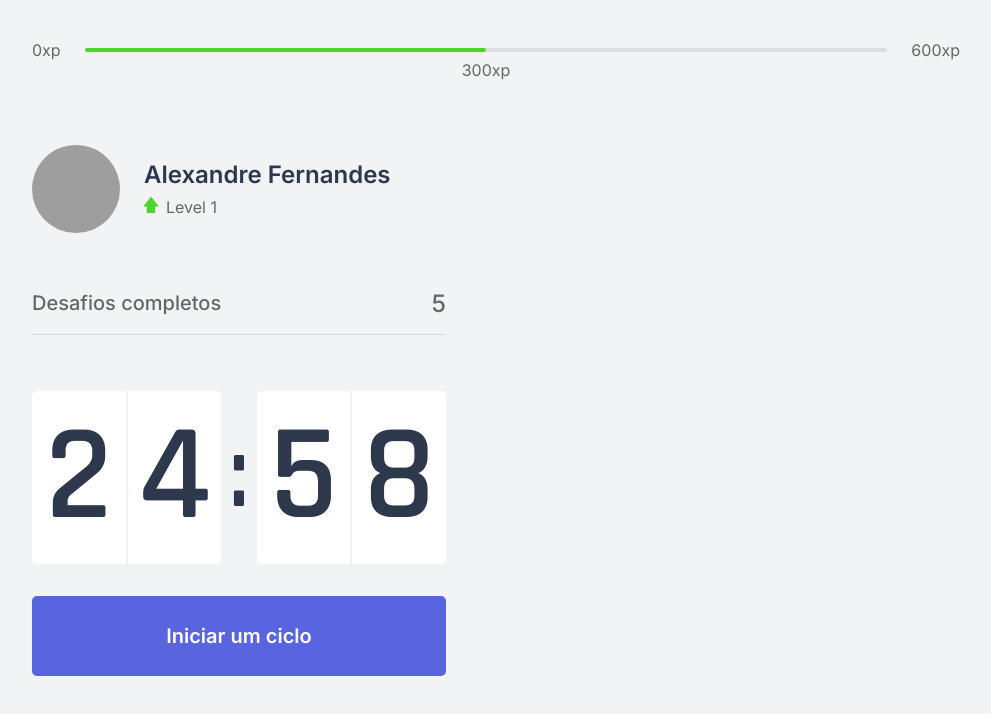
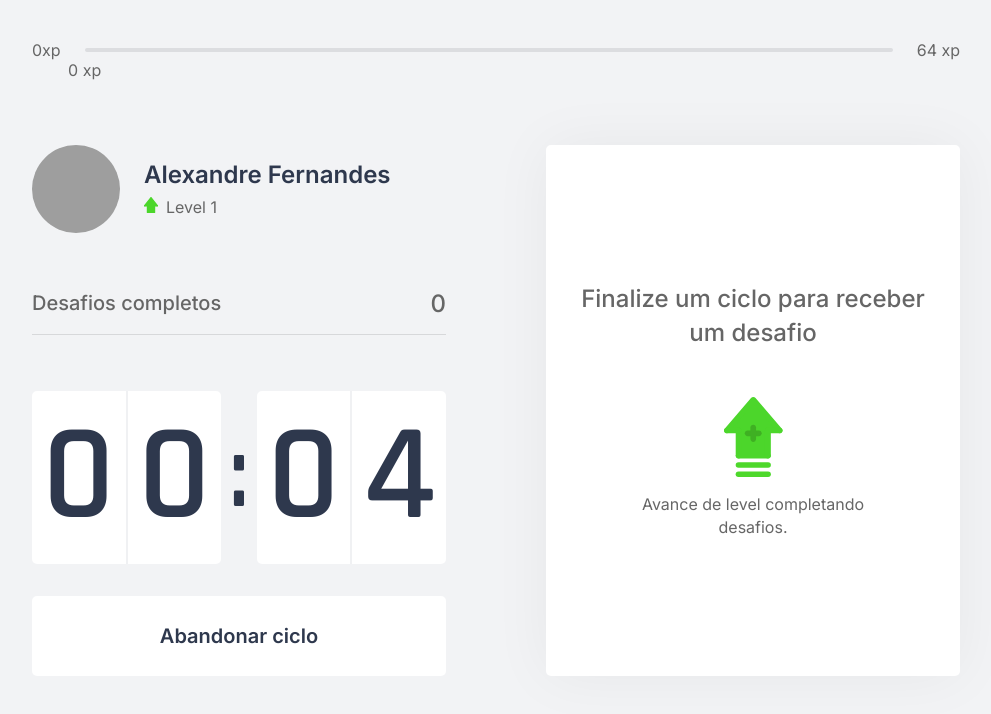
Before and after one commit to alexandrefernandesoli/nlw4-move.it, a Next.js app: page / in a window 1280 px wide. Both pictures are taken after a click on the button "Iniciar um ciclo". Shown: the top 714 px of the page, without its empty margins (144-1135 px from the left). Built offline with nearby package versions, Linux system fonts and the light colour scheme; grey boxes are pictures that could not be loaded.

Commit message:
Third day NLW

```diff
--- /dev/null
+++ b/challenges.json
@@ -0,0 +1,62 @@
+[
+  {
+    "type": "body",
+    "description": "Estique um de seus braços com a palma da mão virada para frente e puxe os dedos para cima por 10 segundos por mão.",
+    "amount": 80
+  },
+  {
+    "type": "body",
+    "description": "Estique seu braço contra o peito e puxe-o utilizando o outro braço por 10 segundos por braço.",
+    "amount": 60
+  },
+  {
+    "type": "body",
+    "description": "Puxe seu pescoço com a ajuda da mão para a direita e para a esquerda, permanecendo na posição por alguns segundos.",
+    "amount": 70
+  },
+  {
+    "type": "body",
+    "description": "Com as duas mãos na parte de trás da cabeça, leve-a para baixo, alongando a parte de trás da região.",
+    "amount": 60
+  },
+  {
+    "type": "body",
+    "description": "Cruze as pernas e desça com as mãos esticadas em direção ao chão. Repita o movimento com a outra perna na frente.",
+    "amount": 100
+  },
+  {
+    "type": "body",
+    "description": "Sentado, abra as pernas e tente encostar as palmas das mãos no chão, repita 3 vezes por 5 segundos.",
+    "amount": 80
+  },
+  {
+    "type": "body",
+    "description": "Puxe o joelho de encontro ao peito e segure, troque de perna após 10 segundos.",
+    "amount": 50
+  },
+  {
+    "type": "body",
+    "description": "Sentado, cruze uma perna e incline seu tronco à frente, troque de perna após 10 segundos.",
+    "amount": 80
+  },
+  {
+    "type": "eye",
+    "description": "Sentado, feche os olhos e cubra-os com as palmas da mão durante 2 minutos, depois abra normalmente.",
+    "amount": 90
+  },
+  {
+    "type": "eye",
+    "description": "Em algum ambiente aberto, olhe o mais longe que puder em quatro direções por 3s, mexa apenas os olhos. Repita 3 vezes.",
+    "amount": 140
+  },
+  {
+    "type": "eye",
+    "description": "Usando os polegares, massage a área abaixo das sobrancelhas em movimentos circulares por 15 segundos.",
+    "amount": 70
+  },
+  {
+    "type": "body",
+    "description": "Em pé, gire a cintura o máximo que puder para a esquerda, segure por cinco segundos. Repita para a direita.",
+    "amount": 90
+  }
+]
--- /dev/null
+++ b/src/components/ChallengeBox.tsx
@@ -0,0 +1,42 @@
+import { useContext } from 'react'
+import { ChallengesContext } from '../contexts/ChallengesContext'
+import styles from '../styles/components/ChallengeBox.module.css'
+
+export function ChallengeBox() {
+  const { activeChallenge, resetChallenge } = useContext(ChallengesContext)
+
+  return (
+    <div className={styles.challengeBoxContainer}>
+      {activeChallenge ? (
+        <div className={styles.challengeActive}>
+          <header>Ganhe {activeChallenge.amount} xp</header>
+          <main>
+            <img src={`icons/${activeChallenge.type}.svg`} alt="" />
+            <strong>Novo desafio</strong>
+            <p>{activeChallenge.description}</p>
+          </main>
+          <footer>
+            <button
+              type="button"
+              className={styles.challengeFailedButton}
+              onClick={resetChallenge}
+            >
+              Falhei
+            </button>
+            <button type="button" className={styles.challengeSucceededButton}>
+              Completei
+            </button>
+          </footer>
+        </div>
+      ) : (
+        <div className={styles.challengeNotActive}>
+          <strong>Finalize um ciclo para receber um desafio</strong>
+          <p>
+            <img src="icons/level-up.svg" alt="Level Up" />
+            Avance de level completando desafios.
+          </p>
+        </div>
+      )}
+    </div>
+  )
+}
--- a/src/components/CompletedChallenges.tsx
+++ b/src/components/CompletedChallenges.tsx
@@ -1,10 +1,14 @@
+import { useContext } from 'react'
+import { ChallengesContext } from '../contexts/ChallengesContext'
 import styles from '../styles/components/CompletedChallenges.module.css'
 
 export function CompletedChallenges() {
+  const { challengesCompleted } = useContext(ChallengesContext)
+
   return (
     <div className={styles.completedChallengesContainer}>
       <span>Desafios completos</span>
-      <span>5</span>
+      <span>{challengesCompleted}</span>
     </div>
   )
 }
--- a/src/components/Countdown.tsx
+++ b/src/components/Countdown.tsx
@@ -1,9 +1,15 @@
-import { useState, useEffect } from 'react'
+import { useState, useEffect, useContext } from 'react'
+import { ChallengesContext } from '../contexts/ChallengesContext'
 import styles from '../styles/components/Countdown.module.css'
 
+let countdownTimeout: NodeJS.Timeout
+
 export function Countdown() {
-  const [time, setTime] = useState(25 * 60)
-  const [active, setActive] = useState(false)
+  const { startNewChallenge } = useContext(ChallengesContext)
+
+  const [time, setTime] = useState(0.1 * 60)
+  const [isActive, setIsActive] = useState(false)
+  const [hasFinished, setHasFinished] = useState(false)
 
   const minutes = Math.floor(time / 60)
   const seconds = time % 60
@@ -12,16 +18,26 @@
   const [secondLeft, secondRight] = String(seconds).padStart(2, '0').split('')
 
   function startCountdown() {
-    setActive(true)
+    setIsActive(true)
+  }
+
+  function resetCountdown() {
+    clearTimeout(countdownTimeout)
+    setIsActive(false)
+    setTime(0.1 * 60)
   }
 
   useEffect(() => {
-    if (active && time > 0) {
-      setTimeout(() => {
+    if (isActive && time > 0) {
+      countdownTimeout = setTimeout(() => {
         setTime(time - 1)
       }, 1000)
+    } else if (isActive && time === 0) {
+      setHasFinished(true)
+      setIsActive(false)
+      startNewChallenge()
     }
-  }, [active, time])
+  }, [isActive, time])
 
   return (
     <div>
@@ -37,6 +53,21 @@
         </div>
       </div>
 
+      {hasFinished ? (
+        <button disabled className={styles.countdownButton}>
+          Ciclo encerrado
+        </button>
+      ) : (
+        <>
+          {isActive ? (
+            <button
+              type="button"
+              className={`${styles.countdownButton} ${styles.countdownButtonActive}`}
+              onClick={resetCountdown}
+            >
+              Abandonar ciclo
+            </button>
+          ) : (
             <button
               type="button"
               className={styles.countdownButton}
@@ -44,6 +75,9 @@
             >
               Iniciar um ciclo
             </button>
+          )}
+        </>
+      )}
     </div>
   )
 }
--- a/src/components/ExperienceBar.tsx
+++ b/src/components/ExperienceBar.tsx
@@ -1,16 +1,29 @@
+import { useContext } from 'react'
+import { ChallengesContext } from '../contexts/ChallengesContext'
 import styles from '../styles/components/ExperienceBar.module.css'
 
 export function ExperienceBar() {
+  const { currentExperience, experienceToNextLevel } = useContext(
+    ChallengesContext
+  )
+
+  const percentToNextLevel = Math.round(
+    (currentExperience * 100) / experienceToNextLevel
+  )
+
   return (
     <header className={styles.experienceBar}>
       <span>0xp</span>
       <div>
-        <div style={{ width: '50%' }} />
-        <span className={styles.currentExperience} style={{ left: '50%' }}>
-          300xp
+        <div style={{ width: `${percentToNextLevel}%` }} />
+        <span
+          className={styles.currentExperience}
+          style={{ left: `${percentToNextLevel}%` }}
+        >
+          {currentExperience} xp
         </span>
       </div>
-      <span>600xp</span>
+      <span>{experienceToNextLevel} xp</span>
     </header>
   )
 }
--- /dev/null
+++ b/src/contexts/ChallengesContext.tsx
@@ -0,0 +1,67 @@
+import { createContext, ReactNode, useState } from 'react'
+import challenges from '../../challenges.json'
+
+interface Challenge {
+  type: 'body' | 'eye'
+  description: string
+  amount: number
+}
+
+interface ChallengesContextData {
+  level: number
+  currentExperience: number
+  experienceToNextLevel: number
+  challengesCompleted: number
+  activeChallenge: Challenge
+  levelUp: () => void
+  startNewChallenge: () => void
+  resetChallenge: () => void
+}
+
+interface ChallengesProviderProps {
+  children: ReactNode
+}
+
+export const ChallengesContext = createContext({} as ChallengesContextData)
+
+export function ChallengesProvider({ children }: ChallengesProviderProps) {
+  const [level, setLevel] = useState(1)
+  const [currentExperience, setCurrentExperience] = useState(0)
+  const [challengesCompleted, setChallengesCompleted] = useState(0)
+
+  const [activeChallenge, setActiveChallenge] = useState(null)
+
+  const experienceToNextLevel = Math.pow((level + 1) * 4, 2)
+
+  function levelUp() {
+    setLevel(level + 1)
+  }
+
+  function startNewChallenge() {
+    const randomChallengeIndex = Math.floor(Math.random() * challenges.length)
+    const challenge = challenges[randomChallengeIndex]
+
+    setActiveChallenge(challenge)
+  }
+
+  function resetChallenge() {
+    setActiveChallenge(null)
+  }
+
+  return (
+    <ChallengesContext.Provider
+      value={{
+        level,
+        currentExperience,
+        experienceToNextLevel,
+        challengesCompleted,
+        activeChallenge,
+        levelUp,
+        startNewChallenge,
+        resetChallenge
+      }}
+    >
+      {children}
+    </ChallengesContext.Provider>
+  )
+}
--- a/src/pages/_app.tsx
+++ b/src/pages/_app.tsx
@@ -1,7 +1,12 @@
+import { ChallengesProvider } from '../contexts/ChallengesContext'
 import '../styles/global.css'
 
 function MyApp({ Component, pageProps }) {
-  return <Component {...pageProps} />
+  return (
+    <ChallengesProvider>
+      <Component {...pageProps} />
+    </ChallengesProvider>
+  )
 }
 
 export default MyApp
--- a/src/pages/index.tsx
+++ b/src/pages/index.tsx
@@ -1,10 +1,12 @@
+import Head from 'next/head'
+
 import { CompletedChallenges } from '../components/CompletedChallenges'
 import { Countdown } from '../components/Countdown'
 import { ExperienceBar } from '../components/ExperienceBar'
 import { Profile } from '../components/Profile'
+import { ChallengeBox } from '../components/ChallengeBox'
+
 import styles from '../styles/pages/Home.module.css'
-
-import Head from 'next/head'
 
 export default function Home() {
   return (
@@ -21,7 +23,9 @@
           <CompletedChallenges />
           <Countdown />
         </div>
-        <div></div>
+        <div>
+          <ChallengeBox />
+        </div>
       </section>
     </div>
   )
--- /dev/null
+++ b/src/styles/components/ChallengeBox.module.css
@@ -0,0 +1,106 @@
+.challengeBoxContainer {
+  height: 100%;
+  background: var(--white);
+  border-radius: 5px;
+  box-shadow: 0 0 60px rgba(0, 0, 0, 0.05);
+  padding: 1.5rem 2rem;
+
+  display: flex;
+  flex-direction: column;
+  align-items: center;
+  justify-content: center;
+
+  text-align: center;
+}
+
+.challengeNotActive {
+  display: flex;
+  flex-direction: column;
+  align-items: center;
+}
+
+.challengeNotActive strong {
+  font-size: 1.5rem;
+  font-weight: 500;
+  line-height: 1.4;
+}
+
+.challengeNotActive p {
+  display: flex;
+  flex-direction: column;
+  align-items: center;
+  line-height: 1.4;
+  max-width: 70%;
+  margin-top: 3rem;
+}
+
+.challengeNotActive p img {
+  margin-bottom: 1rem;
+}
+
+.challengeActive {
+  height: 100%;
+  display: flex;
+  flex-direction: column;
+}
+
+.challengeActive header {
+  color: var(--blue);
+  font-weight: 600;
+  font-size: 1.25rem;
+  padding: 0 2rem 1.5rem;
+  border-bottom: 1px solid var(--gray-line);
+}
+
+.challengeActive main {
+  flex: 1;
+  display: flex;
+  flex-direction: column;
+  align-items: center;
+  justify-content: center;
+}
+
+.challengeActive main strong {
+  font-weight: 600;
+  font-size: 2rem;
+  color: var(--title);
+  margin: 1.5rem 0 1rem;
+}
+
+.challengeActive main p {
+  line-height: 1.5;
+}
+
+.challengeActive footer {
+  display: grid;
+  grid-template-columns: 1fr 1fr;
+  gap: 1rem;
+}
+
+.challengeActive footer button {
+  height: 3rem;
+  display: flex;
+  align-items: center;
+  justify-content: center;
+
+  border: 0;
+  border-radius: 5px;
+
+  color: var(--white);
+  font-size: 1rem;
+  font-weight: 600;
+
+  transition: filter 0.2s;
+}
+
+.challengeActive footer button.challengeFailedButton {
+  background: var(--red);
+}
+
+.challengeActive footer button.challengeSucceededButton {
+  background: var(--green);
+}
+
+.challengeActive footer button:hover {
+  filter: brightness(0.9);
+}
--- a/src/styles/components/Countdown.module.css
+++ b/src/styles/components/Countdown.module.css
@@ -56,6 +56,22 @@
   transition: background-color 0.2s;
 }
 
-.countdownButton:hover {
+.countdownButton:not(:disabled):hover {
   background: var(--blue-dark);
 }
+
+.countdownButtonActive {
+  background: var(--white);
+  color: var(--title);
+}
+
+.countdownButtonActive:not(:disabled):hover {
+  background: var(--red);
+  color: var(--white);
+}
+
+.countdownButton:disabled {
+  background: var(--white);
+  color: var(--text);
+  cursor: not-allowed;
+}
```
Lines whose indentation alone changed are shown as unchanged.
